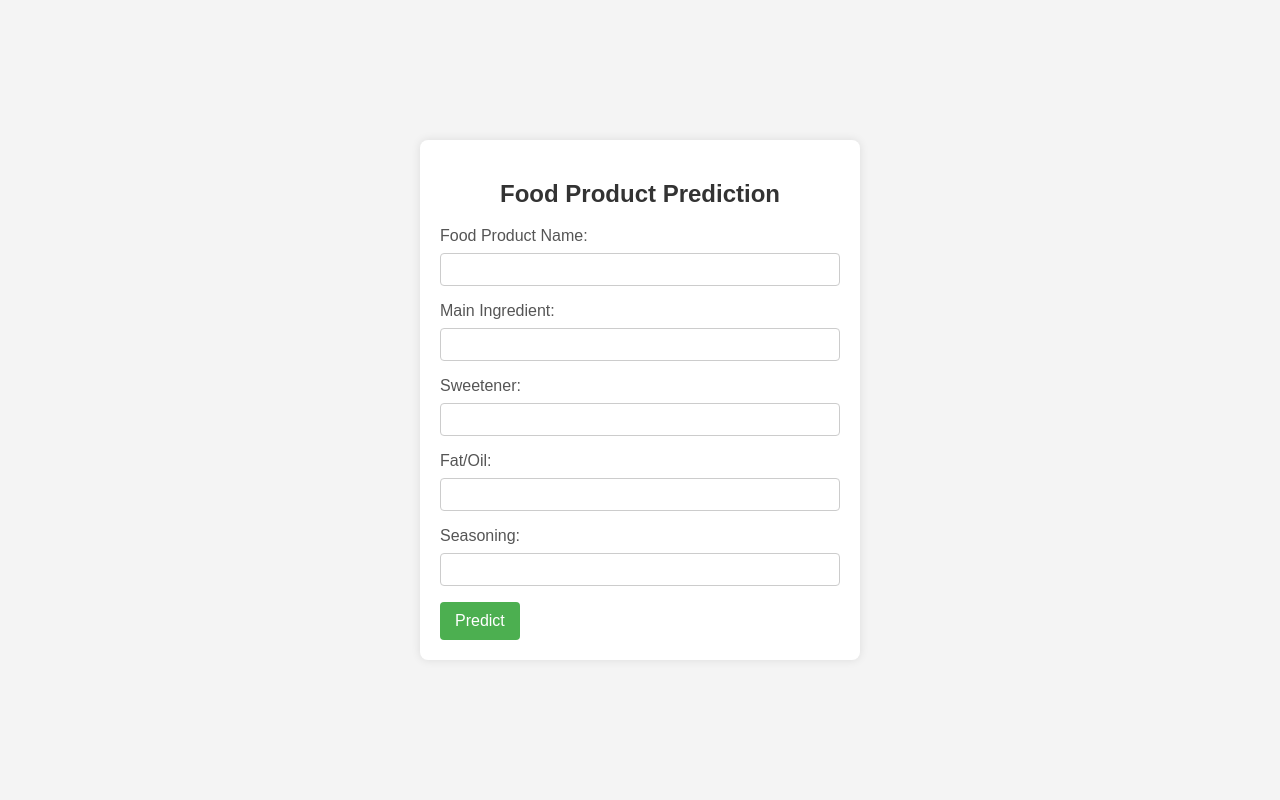
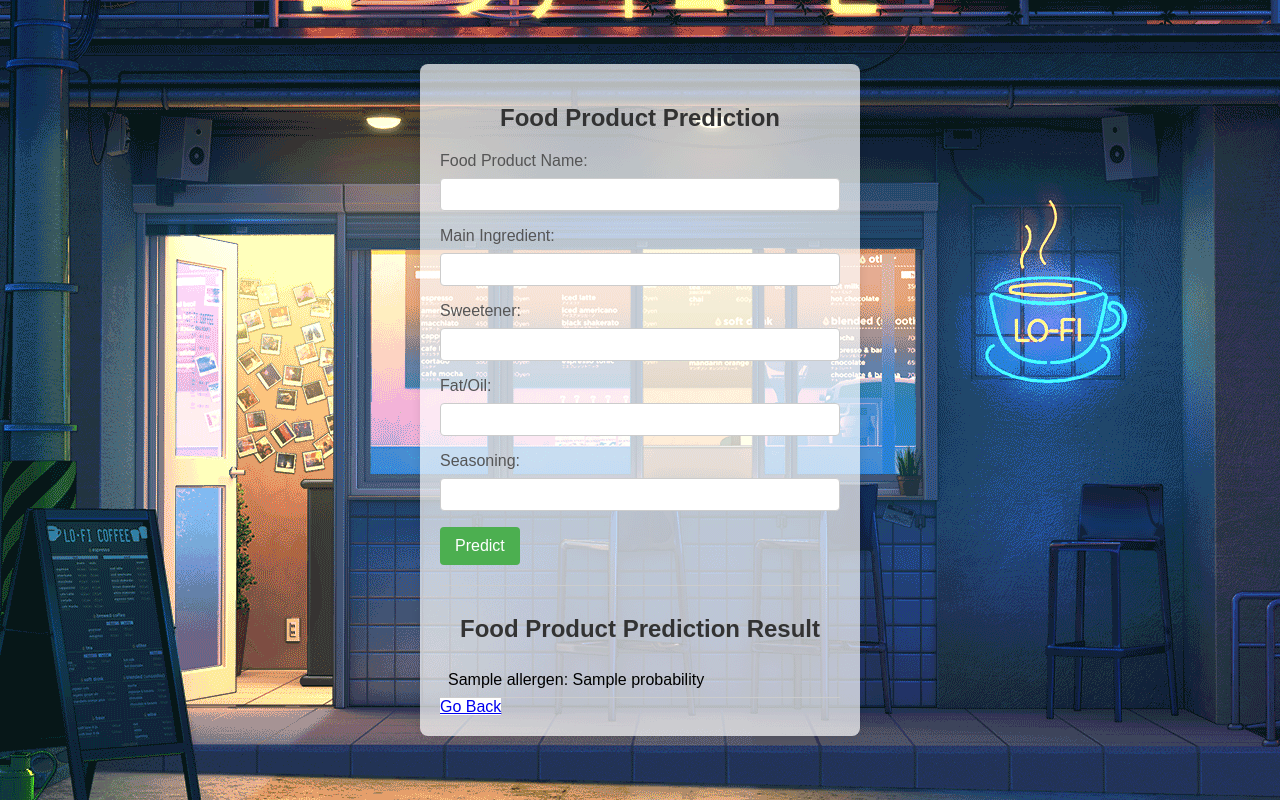
Before and after one commit to AhmedIrtija/ECS_171_Project, a Flask app: template templates/index.html in a window 1280 px wide. Run offline with Flask 3, Linux system fonts and the light colour scheme; the template is opened without the code that fills it: most values are stand-ins (such as "Sample title", 1, 10 or a date in 2020).

Commit message:
Added background to the web page

```diff
--- a/app.py
+++ b/app.py
@@ -1,8 +1,10 @@
 from flask import Flask, render_template, request
 import pandas as pd
+import webbrowser
 from sklearn.feature_extraction.text import CountVectorizer
 from sklearn.preprocessing import MultiLabelBinarizer
 from tensorflow.keras.models import load_model
+
 
 app = Flask(__name__)
 
@@ -55,7 +57,7 @@ def predict():
     filtered_allergens = {allergen: prob for allergen, prob in allergen_probabilities.items() if float(prob[:-1]) >= 60}
 
     # Display the result on result.html
-    return render_template('result.html', allergen_probabilities=filtered_allergens)
+    return render_template('index.html', allergen_probabilities=filtered_allergens)
 
 if __name__ == '__main__':
     app.run(debug=True)
--- a/templates/index.html
+++ b/templates/index.html
@@ -9,7 +9,8 @@
     <style>
         body {
             font-family: Arial, sans-serif;
-            background-color: #f4f4f4;
+            background: url('/static/Background.gif') no-repeat center center fixed;
+            background-size: auto;
             margin: 0;
             padding: 0;
             display: flex;
@@ -19,22 +20,26 @@
         }
 
         .container {
-            background-color: #fff;
+            background-color: rgba(255, 255, 255, 0.7);
             padding: 20px;
             border-radius: 8px;
             box-shadow: 0 0 10px rgba(0, 0, 0, 0.1);
             width: 400px;
+            cursor: move;
+            position: absolute;
         }
 
         h2 {
             text-align: center;
             color: #333;
+            opacity: 1;
         }
 
         label {
             display: block;
             margin-bottom: 8px;
             color: #555;
+            opacity: 1;
         }
 
         input {
@@ -44,6 +49,7 @@
             box-sizing: border-box;
             border: 1px solid #ccc;
             border-radius: 4px;
+            opacity: 1;
         }
 
         button {
@@ -54,18 +60,31 @@
             border-radius: 4px;
             cursor: pointer;
             font-size: 16px;
+            opacity: 1;
         }
 
-        /* Style for the back button */
+        .result-container {
+            margin-top: 20px;
+            border-top: 1px solid #ccc;
+            padding-top: 10px;
+        }
+
+        .result-container p {
+            margin: 0;
+            padding: 8px;
+            border-bottom: 1px solid #ccc;
+        }
+
         .back-button {
             background-color: #ffffff;
             margin-top: 10px;
+            opacity: 1;
         }
     </style>
 </head>
 
 <body>
-    <div class="container">
+    <div class="container" id="draggableContainer">
         <h2>Food Product Prediction</h2>
         <form action="/" method="post">
             <label for="foodProductName">Food Product Name:</label>
@@ -85,7 +104,64 @@
 
             <button type="submit">Predict</button>
         </form>
+
+        {% if allergen_probabilities %}
+            <div class="result-container">
+                <h2>Food Product Prediction Result</h2>
+                {% for allergen, probability in allergen_probabilities.items() %}
+                    <p>{{ allergen }}: {{ probability }}</p>
+                {% endfor %}
+                <a href="/" class="back-button button">Go Back</a>
+            </div>
+        {% endif %}
     </div>
-</body>
 
-</html>
+    <script>
+        // Make the container draggable
+        dragElement(document.getElementById("draggableContainer"));
+
+        function dragElement(elmnt) {
+            var pos1 = 0, pos2 = 0, pos3 = 0, pos4 = 0;
+            if (document.getElementById(elmnt.id + "header")) {
+                // if present, the header is where you move the DIV from:
+                document.getElementById(elmnt.id + "header").onmousedown = dragMouseDown;
+            } else {
+                // otherwise, move the DIV from anywhere inside the DIV:
+                elmnt.onmousedown = dragMouseDown;
+            }
+
+            function dragMouseDown(e) {
+                e = e || window.event;
+                // Check if the mouse click is on a form element, if yes, don't drag
+                if (e.target.tagName === 'INPUT' || e.target.tagName === 'BUTTON') {
+                    return;
+                }
+                e.preventDefault();
+                // get the mouse cursor position at startup:
+                pos3 = e.clientX;
+                pos4 = e.clientY;
+                document.onmouseup = closeDragElement;
+                // call a function whenever the cursor moves:
+                document.onmousemove = elementDrag;
+            }
+
+            function elementDrag(e) {
+                e = e || window.event;
+                e.preventDefault();
+                // calculate the new cursor position:
+                pos1 = pos3 - e.clientX;
+                pos2 = pos4 - e.clientY;
+                pos3 = e.clientX;
+                pos4 = e.clientY;
+                // set the element's new position:
+                elmnt.style.top = (elmnt.offsetTop - pos2) + "px";
+                elmnt.style.left = (elmnt.offsetLeft - pos1) + "px";
+            }
+
+            function closeDragElement() {
+                // stop moving when the mouse button is released:
+                document.onmouseup = null;
+                document.onmousemove = null;
+            }
+        }
+    </script>
```
Also changed, not shown: templates/result.html (deleted, +0 -56 lines), static/Background.gif (added), 4 other files.
